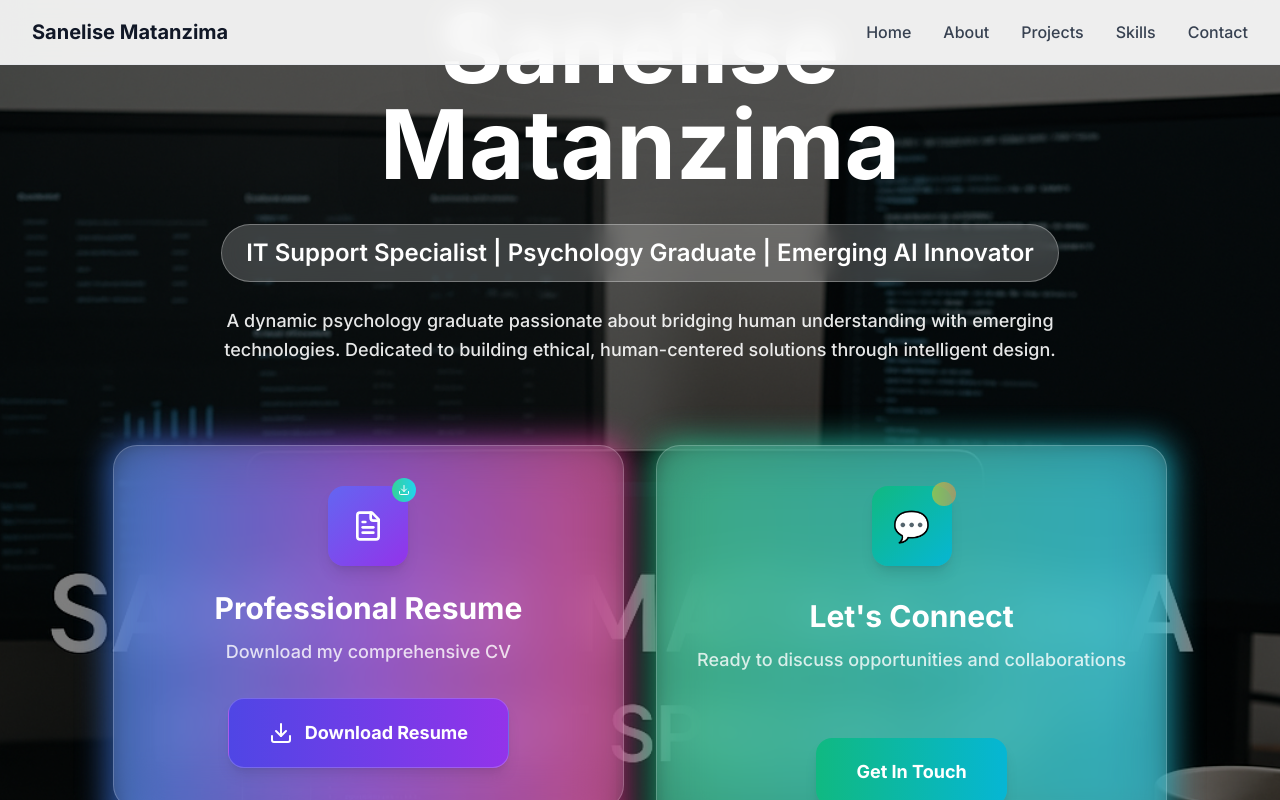
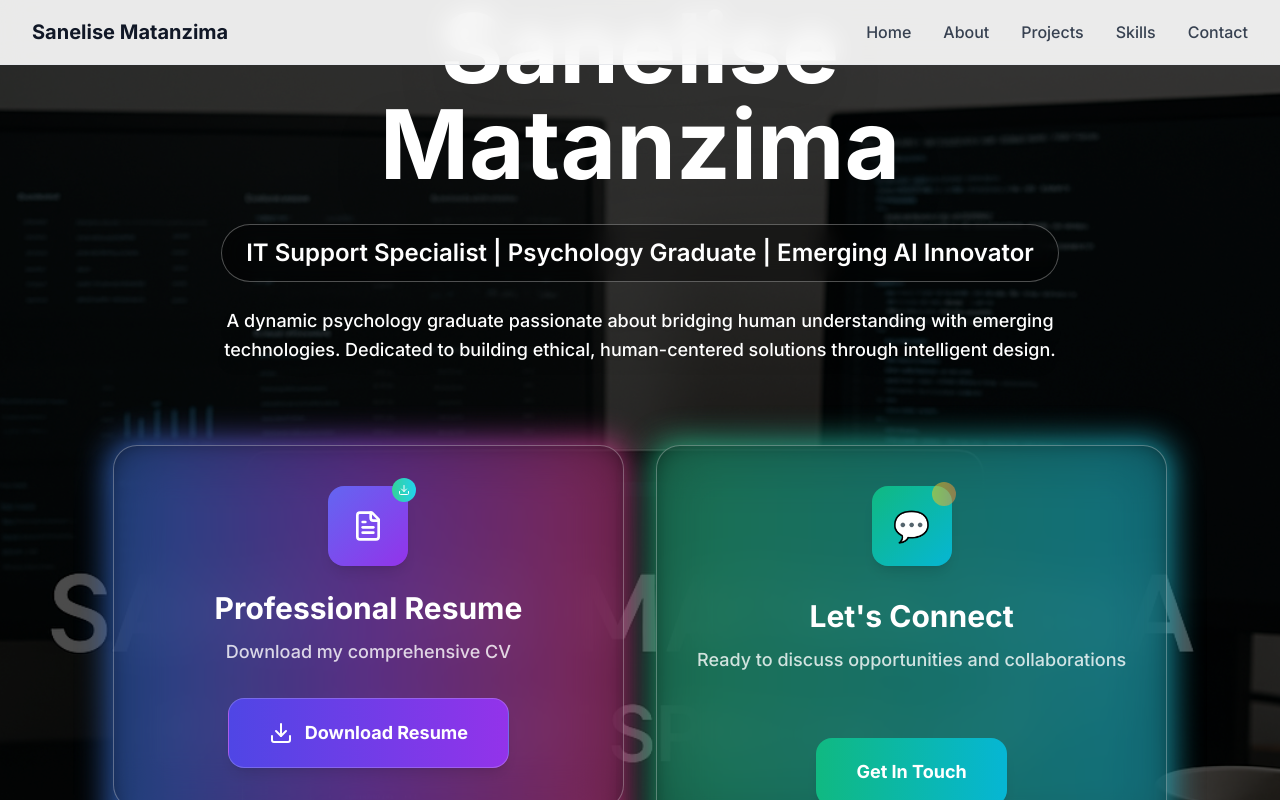
Before and after one commit to Sanelise01/sanelise-portfolio, a React (Vite) app: page / in a window 1280 px wide. Shown: the top 800 px of the page. Built offline with nearby package versions, Linux system fonts and the light colour scheme.

Commit message:
Adjust text visibility
Ensure all text elements on the home page are fully visible by adjusting styling and potentially adding contrast.

```diff
--- a/src/components/Hero.tsx
+++ b/src/components/Hero.tsx
@@ -12,7 +12,7 @@ const Hero = () => {
           backgroundImage: `url('/lovable-uploads/652bf501-b249-441d-8b63-1f3453fed478.png')`
         }}
       >
-        <div className="absolute inset-0 bg-black/50"></div>
+        <div className="absolute inset-0 bg-black/70"></div>
       </div>
 
       {/* Main Content */}
@@ -25,23 +25,23 @@ const Hero = () => {
             <div className="space-y-8">
               <div className="relative">
                 <h1 className="text-6xl md:text-7xl lg:text-8xl font-bold leading-tight">
-                  <span className="block text-white drop-shadow-2xl">
+                  <span className="block text-white drop-shadow-2xl text-shadow-lg">
                     Sanelise
                   </span>
-                  <span className="block text-white drop-shadow-2xl">
+                  <span className="block text-white drop-shadow-2xl text-shadow-lg">
                     Matanzima
                   </span>
                 </h1>
               </div>
 
               <div className="space-y-6">
-                <div className="inline-flex items-center px-6 py-3 bg-white/20 backdrop-blur-md rounded-full border border-white/30">
+                <div className="inline-flex items-center px-6 py-3 bg-black/40 backdrop-blur-md rounded-full border border-white/30">
                   <p className="text-xl md:text-2xl font-semibold text-white">
                     IT Support Specialist | Psychology Graduate | Emerging AI Innovator
                   </p>
                 </div>
 
-                <p className="text-lg max-w-4xl mx-auto leading-relaxed text-white/90 font-medium">
+                <p className="text-lg max-w-4xl mx-auto leading-relaxed text-white font-medium drop-shadow-lg">
                   A dynamic psychology graduate passionate about bridging human understanding with emerging technologies.
                   Dedicated to building ethical, human-centered solutions through intelligent design.
                 </p>
@@ -55,7 +55,7 @@ const Hero = () => {
               {/* Professional Resume */}
               <div className="relative group">
                 <div className="absolute -inset-1 bg-gradient-to-r from-blue-500 via-purple-500 to-pink-500 rounded-3xl blur-lg opacity-75 group-hover:opacity-100 transition-opacity"></div>
-                <div className="relative bg-white/10 backdrop-blur-xl rounded-3xl p-10 border border-white/20 shadow-2xl">
+                <div className="relative bg-black/30 backdrop-blur-xl rounded-3xl p-10 border border-white/30 shadow-2xl">
                   <div className="text-center mb-8">
                     <div className="relative inline-flex items-center justify-center mb-6">
                       <div className="w-20 h-20 bg-gradient-to-br from-indigo-500 to-purple-600 rounded-2xl flex items-center justify-center shadow-lg">
@@ -87,7 +87,7 @@ const Hero = () => {
               {/* Let's Connect */}
               <div className="relative group">
                 <div className="absolute -inset-1 bg-gradient-to-r from-emerald-400 to-cyan-400 rounded-3xl blur-lg opacity-75 group-hover:opacity-100 transition-opacity"></div>
-                <div className="relative bg-white/10 backdrop-blur-xl rounded-3xl p-10 border border-white/20 shadow-2xl group-hover:shadow-3xl transition-all duration-300 transform group-hover:-translate-y-2">
+                <div className="relative bg-black/30 backdrop-blur-xl rounded-3xl p-10 border border-white/30 shadow-2xl group-hover:shadow-3xl transition-all duration-300 transform group-hover:-translate-y-2">
                   <div className="text-center space-y-8">
                     <div className="relative inline-flex items-center justify-center">
                       <div className="w-20 h-20 bg-gradient-to-br from-emerald-500 to-cyan-500 rounded-2xl flex items-center justify-center shadow-lg">
```
